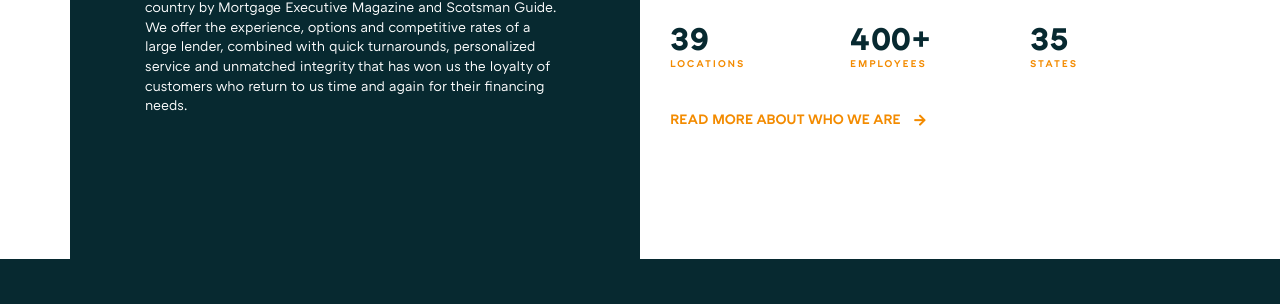
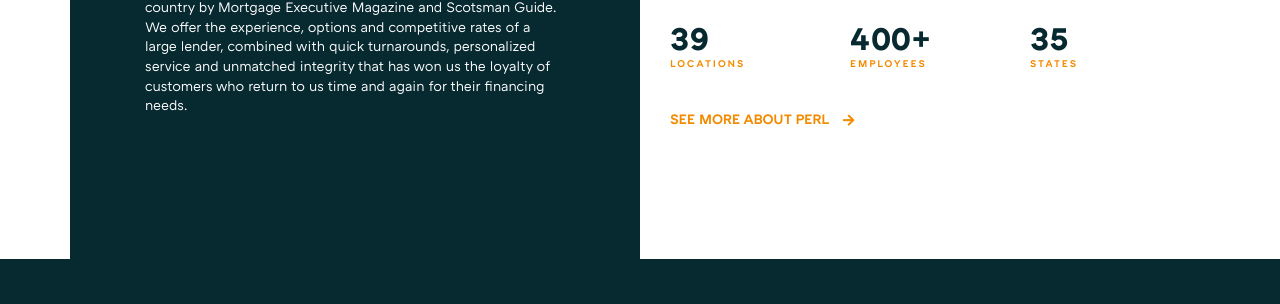
Before and after one commit to perl-mortgage/perl_recruit, a Jekyll site: the page built from index.md, in a window 1280 px wide. Shown: the part 1118-1422 px from the top of the page. Built offline with Jekyll 4.4.1, drawn with Linux system fonts in a browser that asks for light colours; nearby versions of some CDN libraries; some web fonts are replaced; a script that is not in the unit is left out.

Commit message:
Thematic Updates

```diff
--- a/_includes/block-home-statistic-block.html
+++ b/_includes/block-home-statistic-block.html
@@ -31,11 +31,11 @@
                             <h6>States</h6>
                         </div>
                     </div>
-                    {% if section.link != 'null' %}
+                    {% if section.link != 'false' %}
                     <div class="row">
                         <div class="col-12">
                             <p>
-                                <a href="{{ section.link_url }}" class="icon-link icon-arrow-link">{{ section.link }}</a>
+                                <a href="{{ section.link_url }}" class="icon-link icon-arrow-link">{{ section.link_title }}</a>
                             </p>
                         </div>
                     </div>
--- a/index.md
+++ b/index.md
@@ -29,6 +29,8 @@ page_sections:
   locations: 39
   employees: 400+
   states: 35
-  link: Read more about who we are
+  link: 'true'
+  link_title: See more about PERL
+  link_url: /about.html
 
 ---
```
Also changed, not shown: 2 other files.
